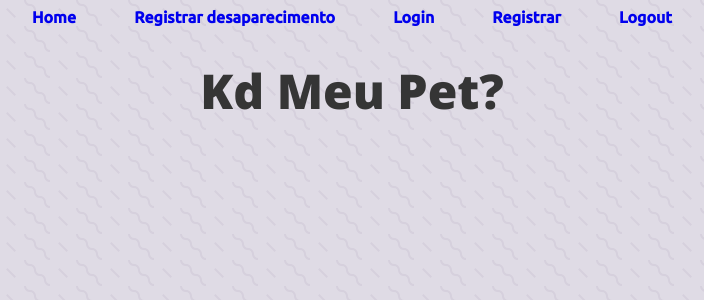
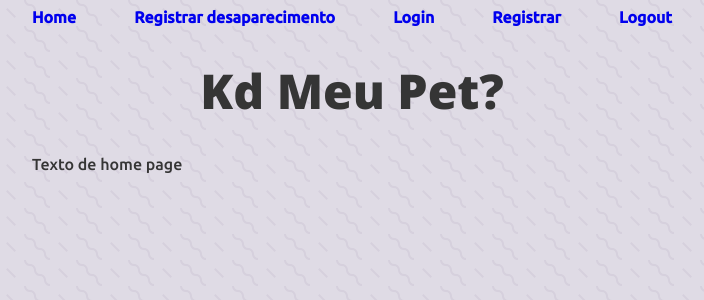
Before and after one commit to flwedu/kd-meu-pet-app, a React (Vite) app: page / in a window 1280 px wide. Shown: the top 300 px of the page, without its empty margins (288-992 px from the left). Built offline with nearby package versions, Linux system fonts and the light colour scheme.

Commit message:
feat: add path to /home

```diff
--- a/src/main.tsx
+++ b/src/main.tsx
@@ -19,6 +19,7 @@
         <Navbar />
         <h1>Kd Meu Pet?</h1>
         <Routes>
+          <Route path="/" element={<HomePage />}></Route>
           <Route path="login" element={<LoginPage />} />
           <Route path="register" element={<RegisterPage />} />
           <Route path="missing" element={<MissingAnimalPage />} />
```
